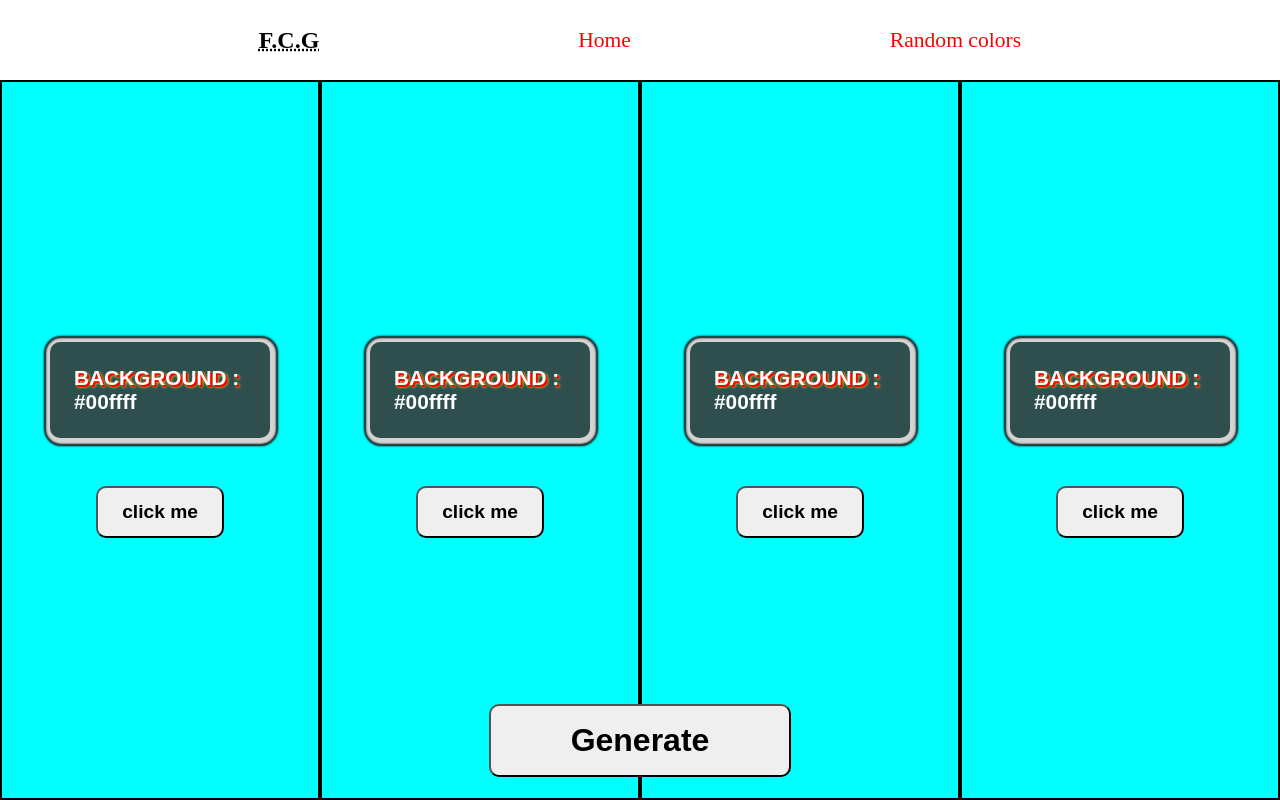
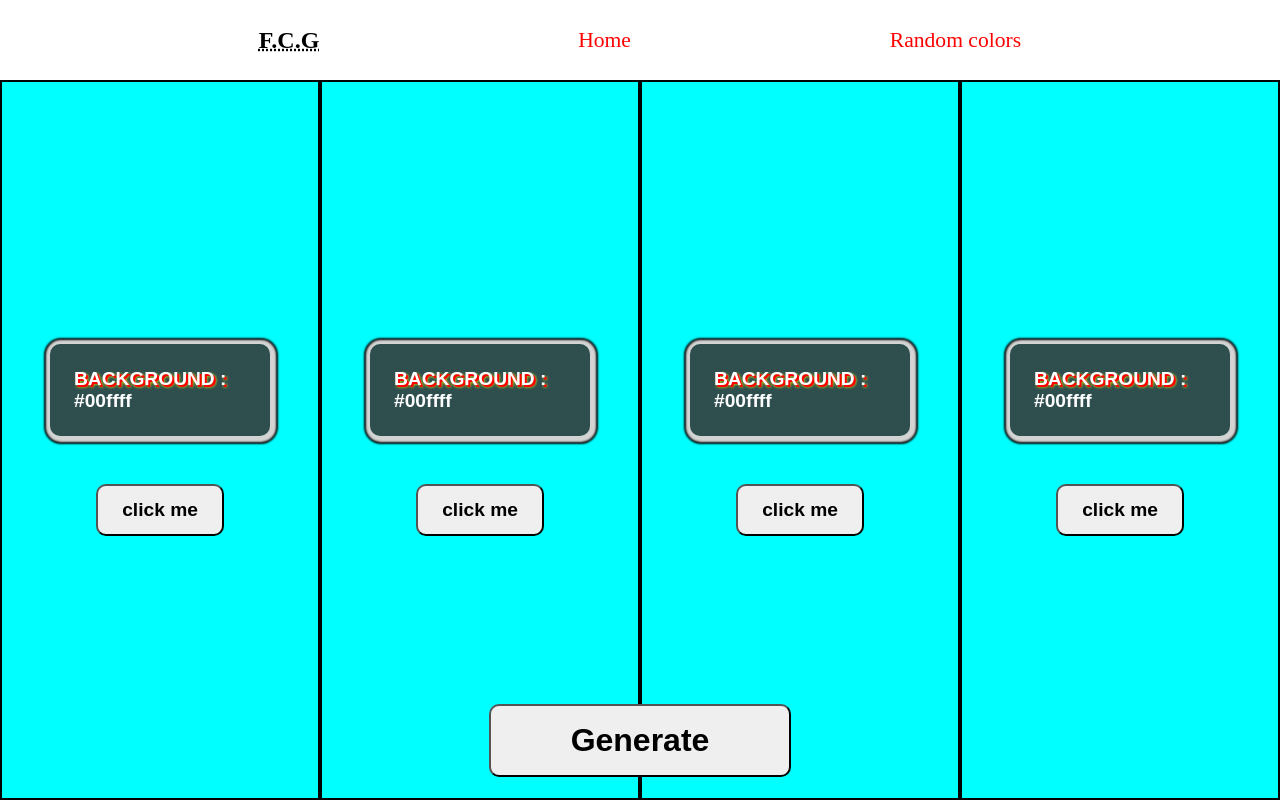
Before and after one commit to Clifford-Joshua/ColorGenerator, a plain HTML site: page Html/hex.html in a window 1280 px wide. Drawn offline with Linux system fonts and the light colour scheme.

Commit message:
refactor codebase

```diff
--- a/Html/hex.html
+++ b/Html/hex.html
@@ -4,7 +4,7 @@
     <meta charset="UTF-8" />
     <meta name="viewport" content="width=device-width, initial-scale=1.0" />
     <title>FCG</title>
-    <link rel="icon" type="image" href="" />
+    <link rel="icon" href="../favicon_io/favicon.ico" />
     <link rel="stylesheet" href="../css/hex.css" />
   </head>
   <body>
--- a/css/hex.css
+++ b/css/hex.css
@@ -43,7 +43,7 @@ div {
 .h2 {
   color: white;
   padding: 1.5rem;
-  font-size: 1.2rem;
+  font-size: 1.1rem;
   border-radius: 10px;
   background-color: darkslategrey;
   text-shadow: 2px 2px red, 2px 2px 3px yellow;
@@ -96,7 +96,7 @@ div {
   }
 
   .h2 {
-    font-size: 1.3rem;
+    font-size: 1.2rem;
   }
   .btn {
     font-weight: bold;
```
Also changed, not shown: Html/index.html (+1 -1 lines), Html/random.html (+1 -1 lines), favicon_io/favicon.ico (added).
